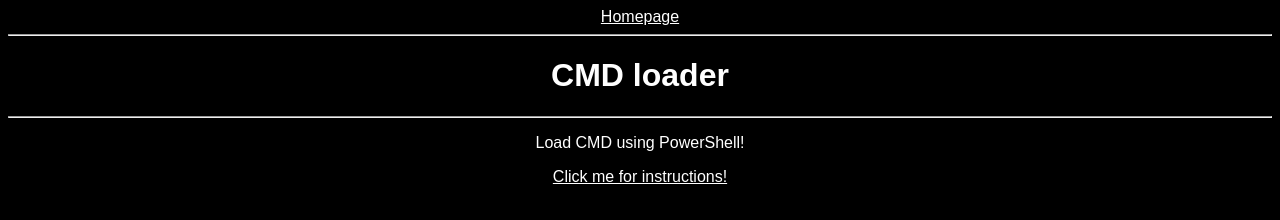
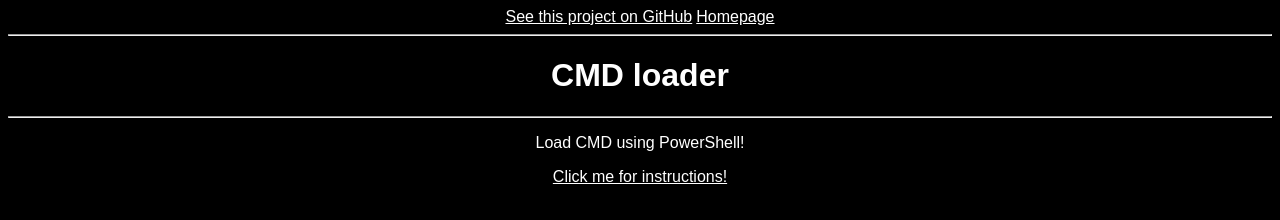
Before and after one commit to JaxonDozier7/cmd-loader, a plain HTML site: page index.html in a window 1280 px wide. Drawn offline with Linux system fonts and the light colour scheme.

Commit message:
Added GitHub project link

```diff
--- a/index.html
+++ b/index.html
@@ -13,6 +13,8 @@
     </head>
     <body>
         <center>
+            <a href="https://github.com/JaxonDozier7/cmd-loader">See this project on GitHub</a>
+
             <a href="/">Homepage</a>
             <hr>
             <h1>CMD loader</h1>
```
Also changed, not shown: instructions.html (+2 -0 lines).
